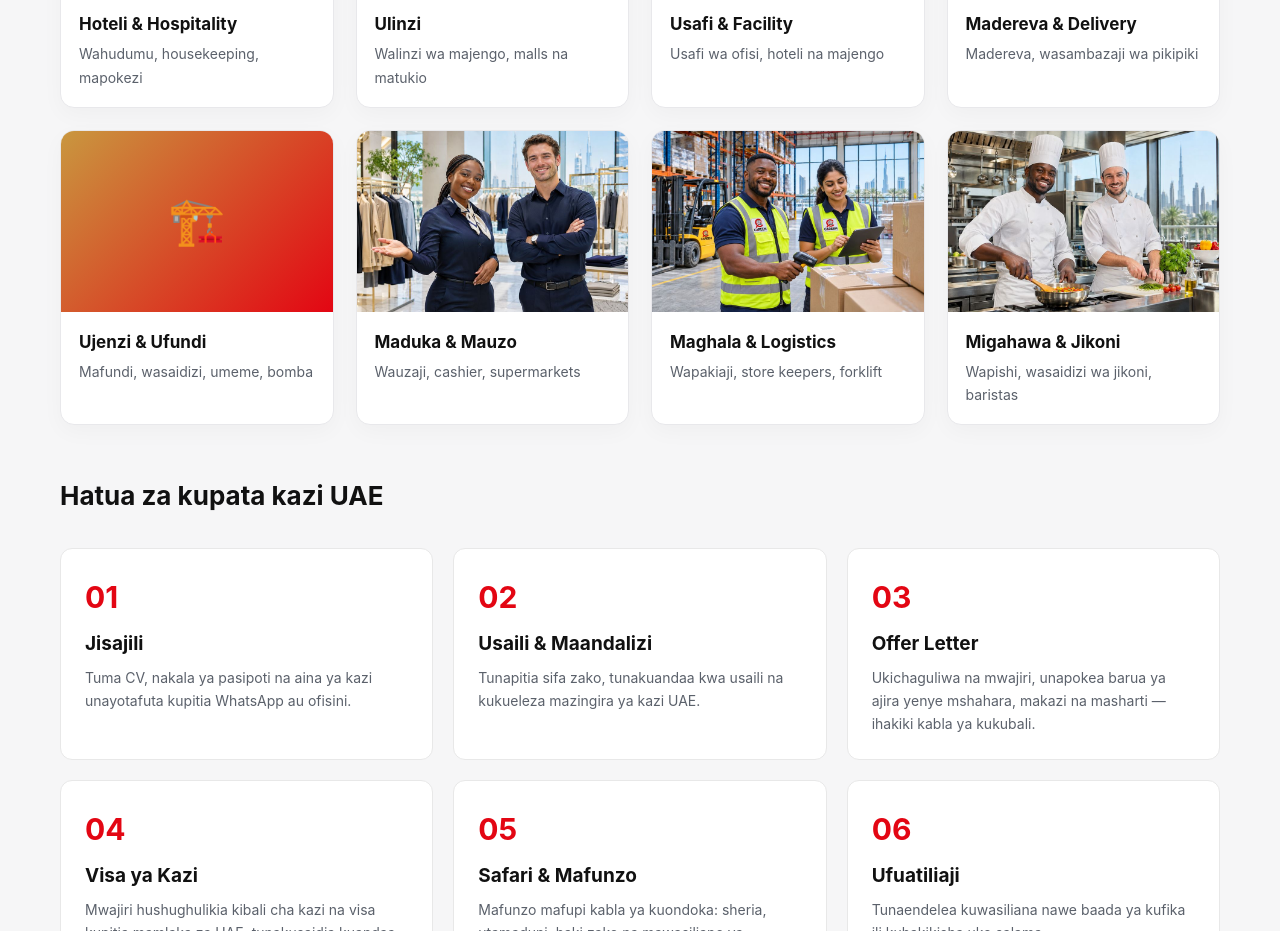
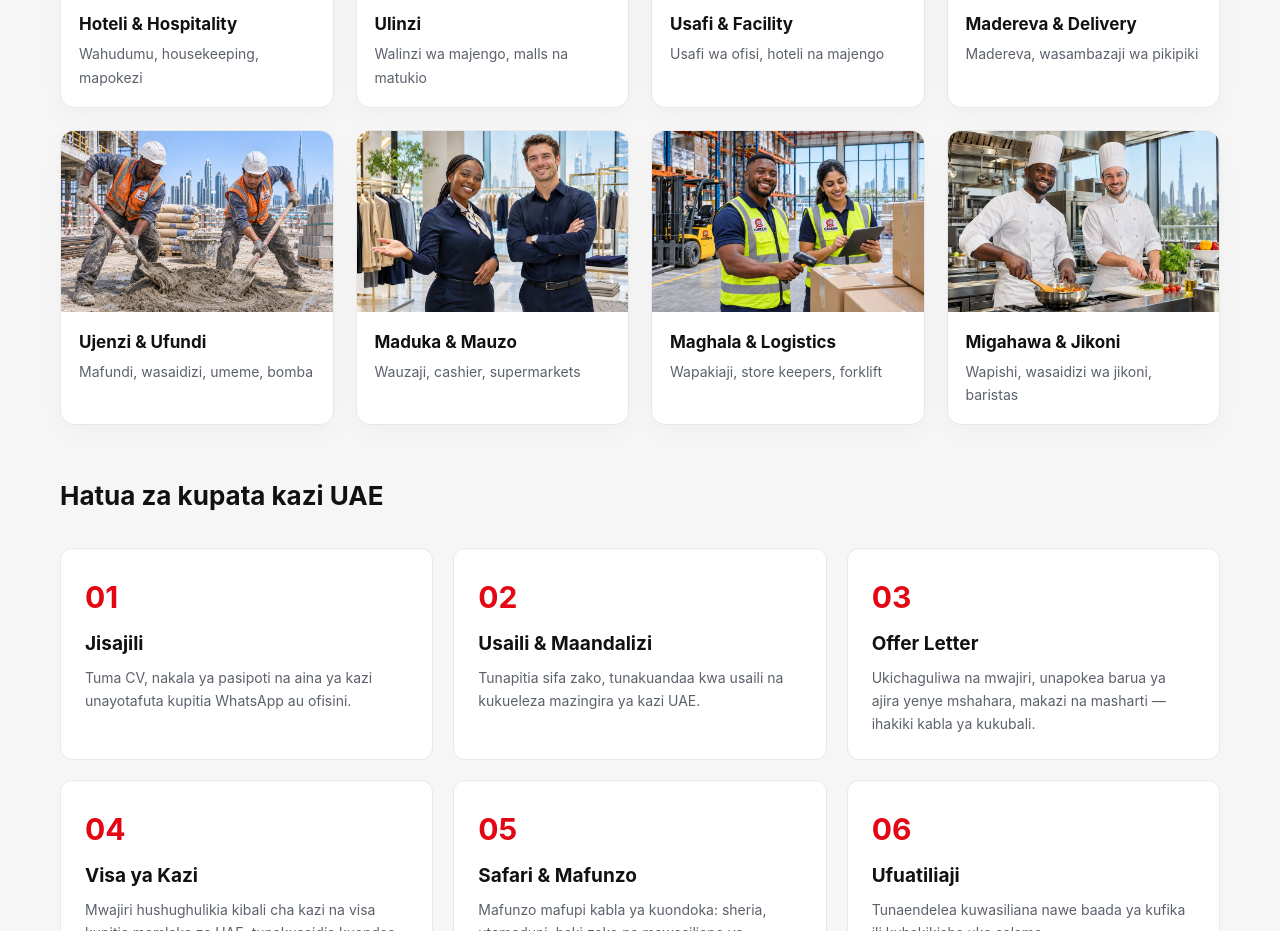
Before and after one commit to jumaabdulrazaq7-tech/careem-global-, a plain HTML site: page jobs.html in a window 1280 px wide. Shown: the part 880-1811 px from the top of the page. Drawn offline with Linux system fonts and the light colour scheme.

Commit message:
Jobs page: add construction category photo
Co-Authored-By: Claude Opus 5.5 <noreply@anthropic.com>
Claude-Session: https://claude.ai/code/session_013TrtCJeTfxCT5Bvz9Doka9

```diff
--- a/jobs.html
+++ b/jobs.html
@@ -40,7 +40,7 @@
 <div class="sector"><div class="sec-img"><img src="assets/jobs/security.jpg" alt="Security guards" loading="lazy" width="900" height="600"></div><div class="sec-body"><h4 class="sw">Ulinzi</h4><h4 class="en">Security</h4><p class="sw">Walinzi wa majengo, malls na matukio</p><p class="en">Building, mall and event guards</p></div></div>
 <div class="sector"><div class="sec-img"><img src="assets/jobs/cleaning.jpg" alt="Cleaners" loading="lazy" width="900" height="600"></div><div class="sec-body"><h4 class="sw">Usafi & Facility</h4><h4 class="en">Cleaning & Facilities</h4><p class="sw">Usafi wa ofisi, hoteli na majengo</p><p class="en">Office, hotel and building cleaning</p></div></div>
 <div class="sector"><div class="sec-img"><img src="assets/jobs/drivers.jpg" alt="Drivers and delivery" loading="lazy" width="900" height="600"></div><div class="sec-body"><h4 class="sw">Madereva & Delivery</h4><h4 class="en">Drivers & Delivery</h4><p class="sw">Madereva, wasambazaji wa pikipiki</p><p class="en">Light/heavy drivers, bike riders</p></div></div>
-<div class="sector"><div class="sec-img ph"><span>🏗️</span></div><div class="sec-body"><h4 class="sw">Ujenzi & Ufundi</h4><h4 class="en">Construction & Technical</h4><p class="sw">Mafundi, wasaidizi, umeme, bomba</p><p class="en">Masons, helpers, electricians, plumbers</p></div></div>
+<div class="sector"><div class="sec-img"><img src="assets/jobs/construction.jpg" alt="Construction workers" loading="lazy" width="900" height="600"></div><div class="sec-body"><h4 class="sw">Ujenzi & Ufundi</h4><h4 class="en">Construction & Technical</h4><p class="sw">Mafundi, wasaidizi, umeme, bomba</p><p class="en">Masons, helpers, electricians, plumbers</p></div></div>
 <div class="sector"><div class="sec-img"><img src="assets/jobs/retail.jpg" alt="Retail staff" loading="lazy" width="900" height="600"></div><div class="sec-body"><h4 class="sw">Maduka & Mauzo</h4><h4 class="en">Retail & Sales</h4><p class="sw">Wauzaji, cashier, supermarkets</p><p class="en">Sales staff, cashiers, supermarkets</p></div></div>
 <div class="sector"><div class="sec-img"><img src="assets/jobs/warehouse.jpg" alt="Warehouse workers" loading="lazy" width="900" height="600"></div><div class="sec-body"><h4 class="sw">Maghala & Logistics</h4><h4 class="en">Warehouse & Logistics</h4><p class="sw">Wapakiaji, store keepers, forklift</p><p class="en">Packers, storekeepers, forklift</p></div></div>
 <div class="sector"><div class="sec-img"><img src="assets/jobs/kitchen.jpg" alt="Chefs" loading="lazy" width="900" height="600"></div><div class="sec-body"><h4 class="sw">Migahawa & Jikoni</h4><h4 class="en">Restaurants & Kitchen</h4><p class="sw">Wapishi, wasaidizi wa jikoni, baristas</p><p class="en">Cooks, kitchen helpers, baristas</p></div></div>
```
Also changed, not shown: assets/jobs/construction.jpg (added).
